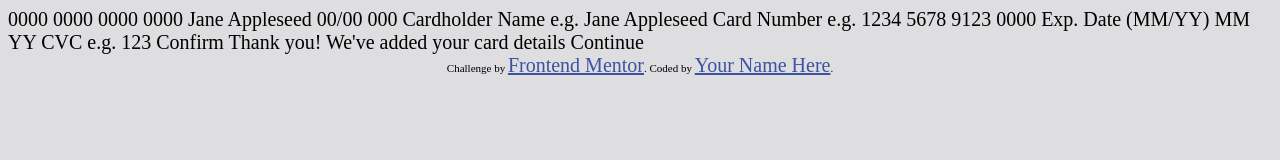
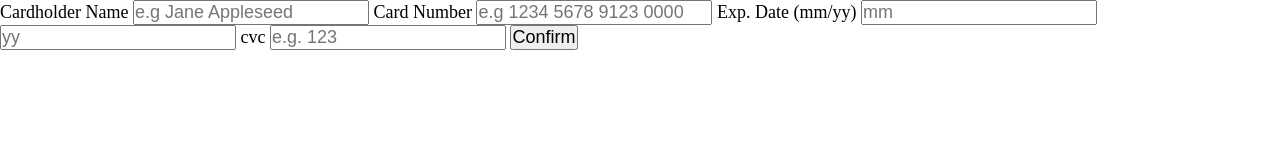
Before and after one commit to Nyczuuu/Projekt---Interactive-Card-Bank, a plain HTML site: page index.html in a window 1280 px wide. Drawn offline with nearby package versions, Linux system fonts and the light colour scheme; files that its build step writes are made by us from their sources.

Commit message:
Stworzenie formularza w html

```diff
--- a/index.html
+++ b/index.html
@@ -12,37 +12,27 @@
   <link rel="stylesheet" href="style.css">
 </head>
 <body>
+<div class="container">
+  <header class="header">
+    <section class="header__card--back"></section>
+    <section class="header__card--front"></section>
+  </header>
+  <main class="main">
+    <form action="">
+      <label for="name">Cardholder Name</label>
+      <input type="text" name="fullName" class="main__fullname--input" placeholder="e.g Jane Appleseed">
+      <label for="card_number">Card Number</label>
+      <input type="number" name="cardNumber" class="main__cardnumber--input" placeholder="e.g 1234 5678 9123 0000">
+      <label for="ExpDate">Exp. Date (mm/yy)</label>
+      <input type="number" name="month" class="main__mmnumber--input" placeholder="mm">
+      <input type="number" name="year" class="main__yearnumber--input" placeholder="yy">
+      <label for="cvc">cvc</label>
+      <input type="number" name="cvc" class="main__cvcnumber--input" placeholder="e.g. 123">
+      <button class="main__confirm--button">Confirm</button>
+    </form>
+  </main>
+</div>
 
-  0000 0000 0000 0000
-  Jane Appleseed
-  00/00
 
-  000
-
-  Cardholder Name
-  e.g. Jane Appleseed
-
-  Card Number
-  e.g. 1234 5678 9123 0000
-
-  Exp. Date (MM/YY)
-  MM
-  YY
-
-  CVC
-  e.g. 123
-
-  Confirm
-
-  <!-- Completed state start -->
-
-  Thank you!
-  We've added your card details
-  Continue
-
-  <div class="attribution">
-    Challenge by <a href="https://www.frontendmentor.io?ref=challenge" target="_blank">Frontend Mentor</a>.
-    Coded by <a href="#">Your Name Here</a>.
-  </div>
 </body>
 </html>
--- a/styles/_variables.scss
+++ b/styles/_variables.scss
@@ -2,8 +2,9 @@ $neutral_white: hsl(0, 0%, 100%);
 $neutral_light_gray: hsl(270, 3%, 87%);
 $neutral_dark_gray: hsl(279, 6%, 55%);
 $neutral_very_dark_violet: hsl(278, 68%, 11%);
-
-$primary_linear_gradient: hsl(249, 99%, 64%) to hsl(278, 94%, 30%);
+$color1gradient: hsl(249, 99%, 64%);
+$color2gradient: hsl(278, 94%, 30%);
+$primary_linear_gradient: linear-gradient($color1gradient, $color2gradient);
 $primary_red_input_errors: hsl(0, 100%, 66%);
 
 $body_font_size: 18px;
--- a/styles/style.scss
+++ b/styles/style.scss
@@ -2,18 +2,11 @@
 
 
 * {
-    background-color: $neutral_light_gray;
-    font-size: 20px;
-}
-
-
-.attribution {
- font-size: 11px;
- text-align: center;
- a{
-    color: hsl(228, 45%, 44%);
- }
-}
+    box-sizing: border-box;
+    padding: 0;
+    margin: 0;
+    font-size: $body_font_size;
+  }
 
 
 
```
Also changed, not shown: 1.txt (deleted), styles/style.css, 1 other file.
